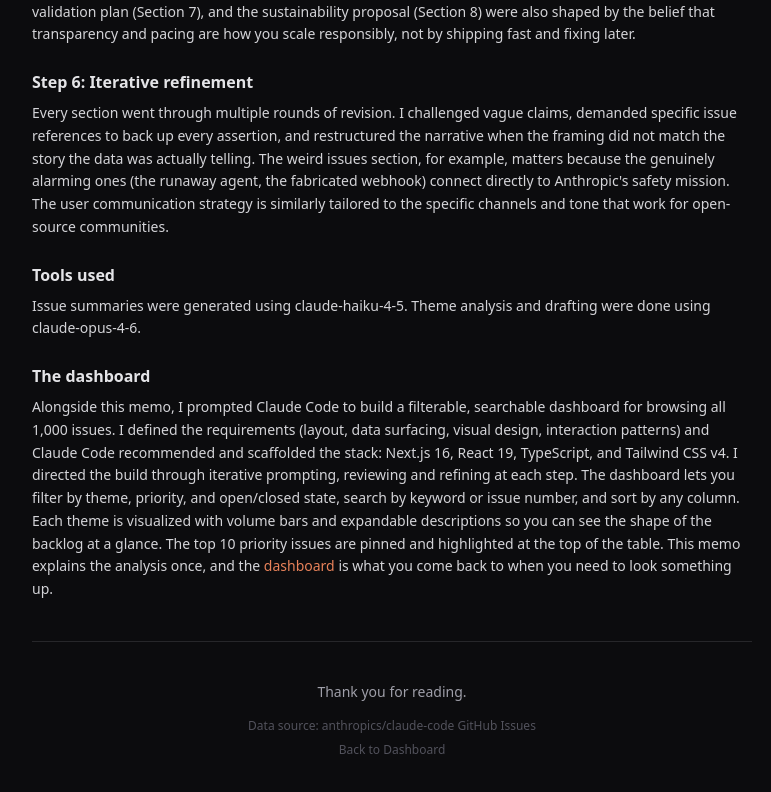
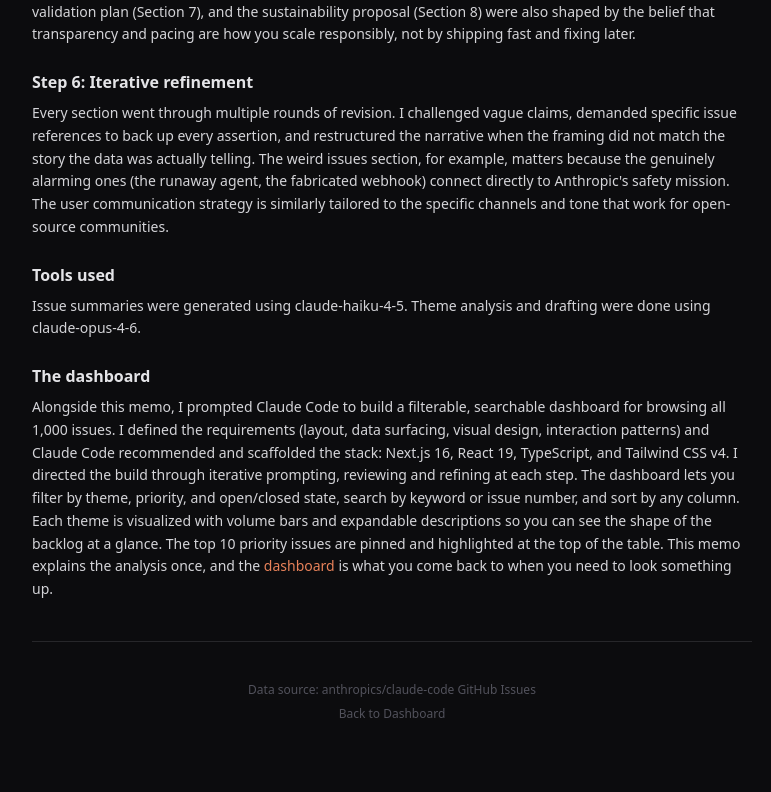
Before and after one commit to tabbydamola/tabithasportfolio, a Next.js app: page /analysis in a window 1280 px wide. Shown: the part 10185-10977 px from the top of the page, without its empty margins (248-1019 px from the left). Built offline with nearby package versions, Linux system fonts and the light colour scheme.

Commit message:
refine: remove redundant thank you message from footer

```diff
--- a/src/app/analysis/page.tsx
+++ b/src/app/analysis/page.tsx
@@ -802,9 +802,6 @@ export default function AnalysisPage() {
         <HR />
 
         <footer className="text-center pb-8">
-          <p className="text-sm text-zinc-400 mb-4">
-            Thank you for reading.
-          </p>
           <p className="text-xs text-zinc-600">
             Data source: anthropics/claude-code GitHub Issues
           </p>
```
